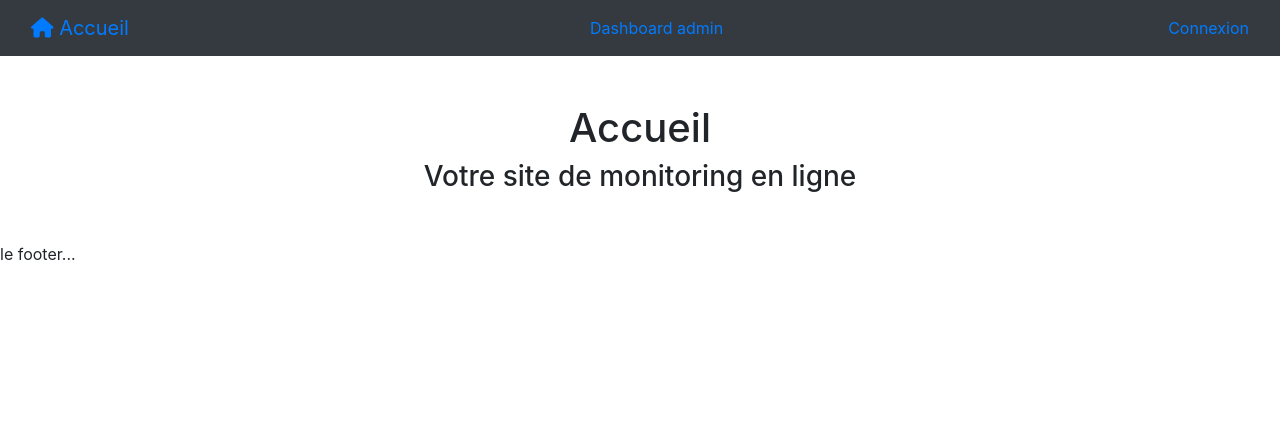
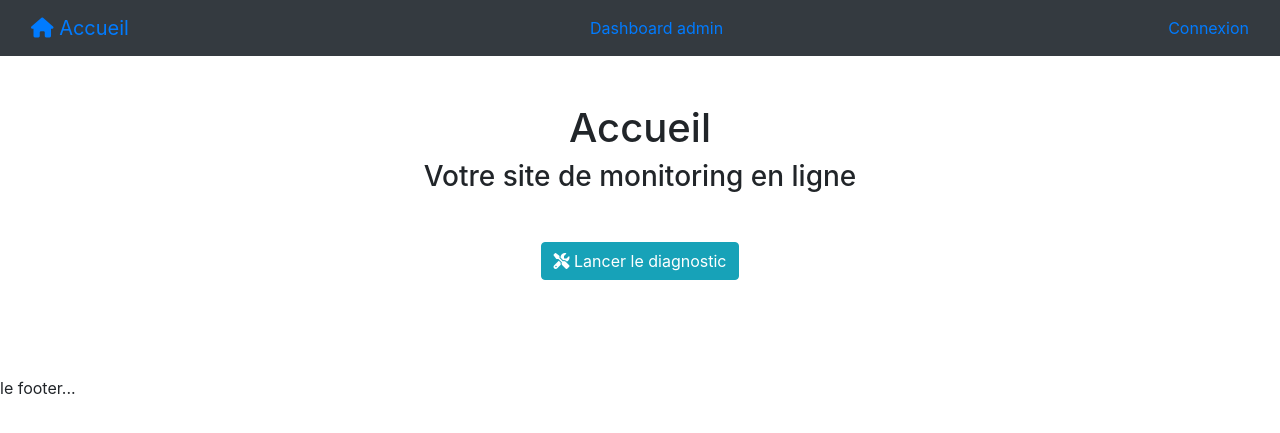
Before and after one commit to ak85ie1d5/monitoring, a Symfony app: template templates/home/index.html.twig in a window 1280 px wide. Shown: the top 433 px of the page. Run offline with Twig, Linux system fonts and the light colour scheme; the template is opened without the code that fills it, so the values that code supplies are empty; some libraries are stand-ins or nearby versions.

Commit message:
Add button in home page to launch diagnostic.

```diff
--- a/src/Controller/HomeController.php
+++ b/src/Controller/HomeController.php
@@ -50,6 +50,7 @@ class HomeController extends AbstractController
         }
         $manager->flush();
 
+        $this->addFlash('success', 'Le diagnostique a bien été effectué.');
         // Se rediriger vers notre route "home"
         return $this->redirectToRoute('home');
     }
--- a/templates/header.html.twig
+++ b/templates/header.html.twig
@@ -18,3 +18,16 @@
         </ul>
     </div>
 </nav>
+
+<div class="container alerts">
+    {% for label, messages in app.flashes %}
+        <div class="alert alert-{{ label }} alert-dismissible show">
+            {% for message in messages %}
+                {{ message }}
+                <button type="button" class="close" data-dismiss="alert" aria-label="Close">
+                    <span aria-hidden="true">&times;</span>
+                </button>
+            {% endfor %}
+        </div>
+    {% endfor %}
+</div>
--- a/templates/home/index.html.twig
+++ b/templates/home/index.html.twig
@@ -20,7 +20,15 @@
             <h1>Accueil</h1>
             <h3>Votre site de monitoring en ligne</h3>
         </div>
-        <div class="conteneur">
+
+        <div class="d-flex justify-content-around">
+            <a class="btn btn-info" href="{{ path('analyze') }}">
+                <i class="fas fa-tools"></i>
+                Lancer le diagnostic
+            </a>
+        </div>
+
+        <div class="conteneur my-5">
             {% for website in websites %}
                 <div class="element px-3">
                     <div class="card bg-success text-white mb-3 website-card">
```
